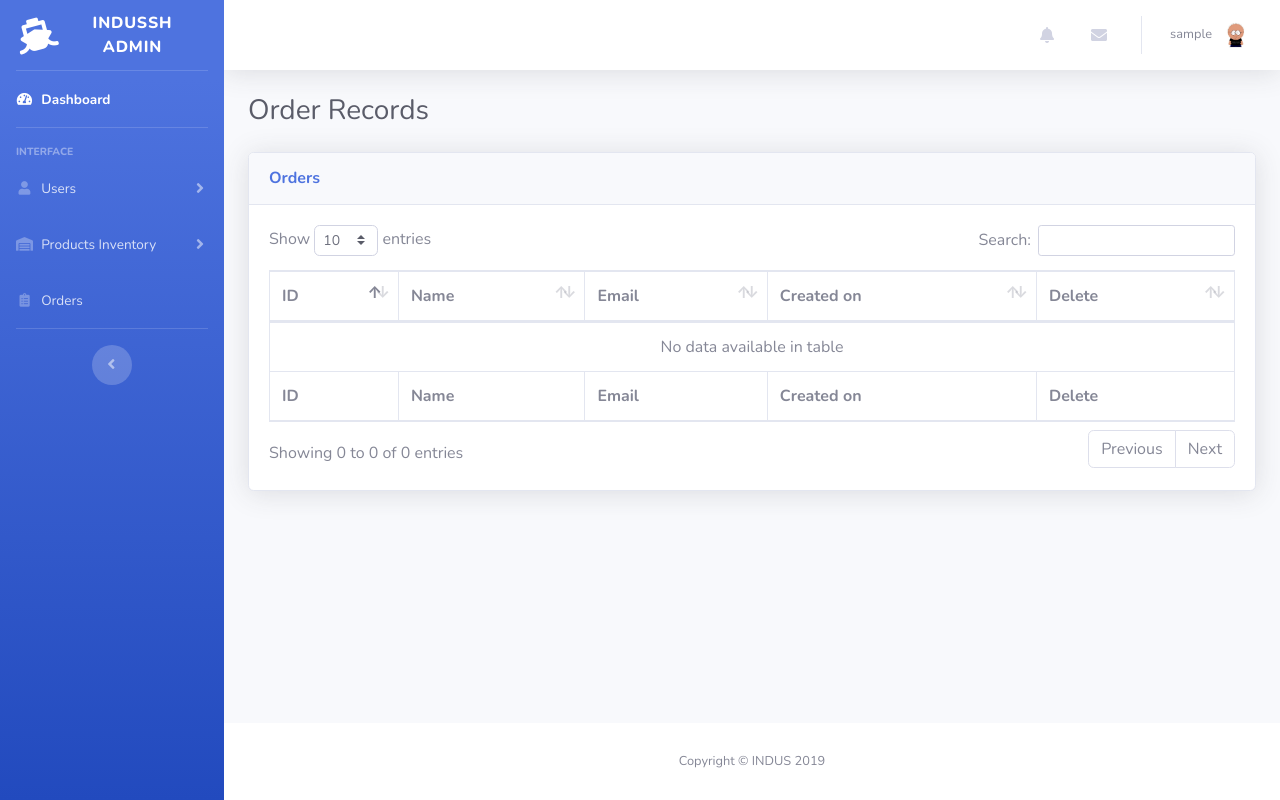
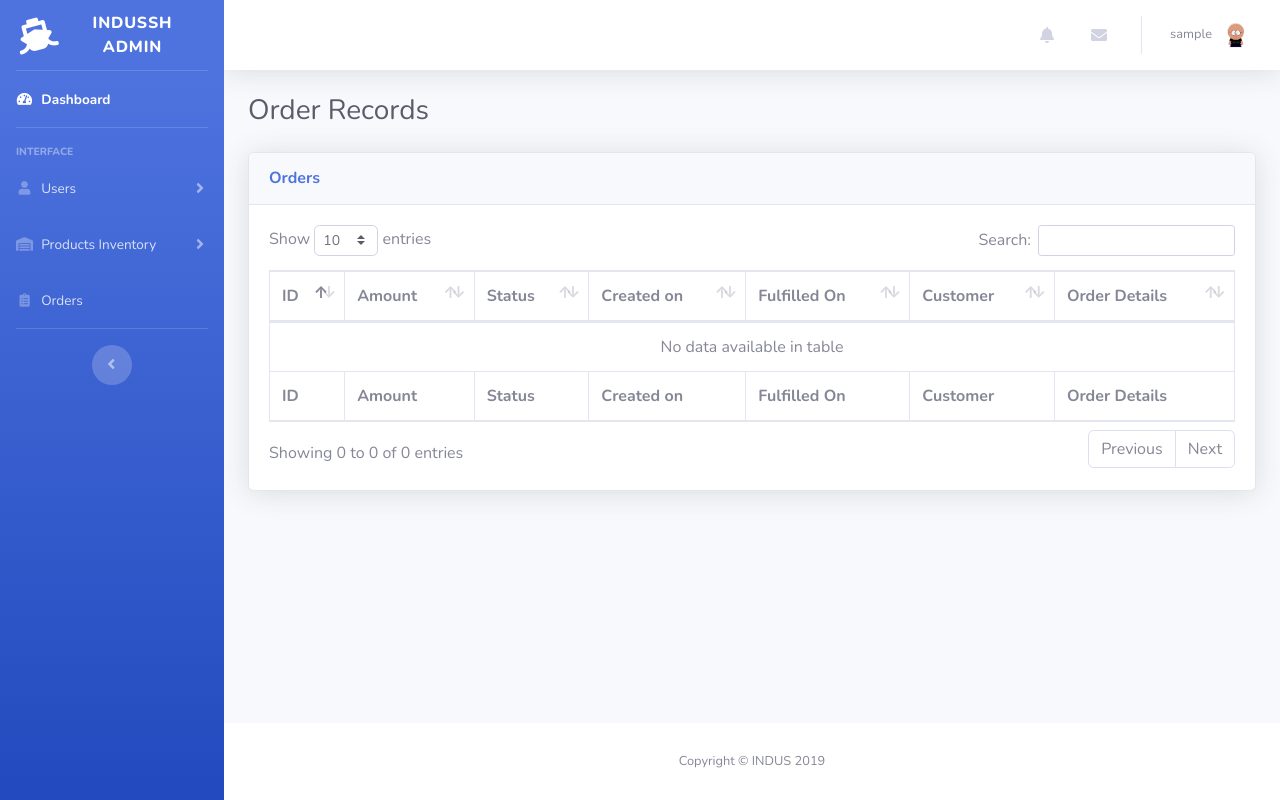
Before and after one commit to muhammadalised/indussh, a Flask app: page /admin/orders in a window 1280 px wide. Run offline with Flask 2, Linux system fonts and the light colour scheme; the visitor is signed in with stand-in values (Sample User, id 1); data comes from the database, SQL or seed files in the repository; data that the repository does not hold is empty; some libraries are stand-ins or nearby versions.

Commit message:
Displayed order records on admin order page

```diff
--- a/indussh/admin/routes.py
+++ b/indussh/admin/routes.py
@@ -88,7 +88,8 @@ def edit_product(product_id):
 @admin.route('/orders')
 @login_required
 def orders():
-    return render_template('admin/orders.html')
+    orders = Order.query.all()
+    return render_template('admin/orders.html', orders=orders)
 
 @admin.route('/cancel-order/<int:order_id>')
 @login_required
--- a/indussh/templates/admin/orders.html
+++ b/indussh/templates/admin/orders.html
@@ -19,23 +19,36 @@
                   <thead>
                     <tr>
                       <th>ID</th>
-                      <th>Name</th>
-                      <th>Email</th>
+                      <th>Amount</th>
+                      <th>Status</th>
                       <th>Created on</th>
-                      <th>Delete</th>
+                      <th>Fulfilled On</th>
+                      <th>Customer</th>
+                      <th>Order Details</th>
                     </tr>
                   </thead>
                   <tfoot>
                     <tr>
-                        <th>ID</th>
-                        <th>Name</th>
-                        <th>Email</th>
-                        <th>Created on</th>
-                        <th>Delete</th>
+                      <th>ID</th>
+                      <th>Amount</th>
+                      <th>Status</th>
+                      <th>Created on</th>
+                      <th>Fulfilled On</th>
+                      <th>Customer</th>
+                      <th>Order Details</th>
                     </tr>
                   </tfoot>
                   <tbody>
-
+                    {% if orders|length > 0 %}
+                      {% for order in orders  %}
+                        <td>order.id</td>
+                        <td>order.amount</td>
+                        <td>order.completed</td>
+                        <td>order.date_created</td>
+                        <td>order.date_completed</td>
+                        <td><a href="#" role="button" class="btn btn-sm btn-primary">Details</a></td>
+                      {% endfor %}
+                    {% endif %}
                   </tbody>
                 </table>
               </div>
```
